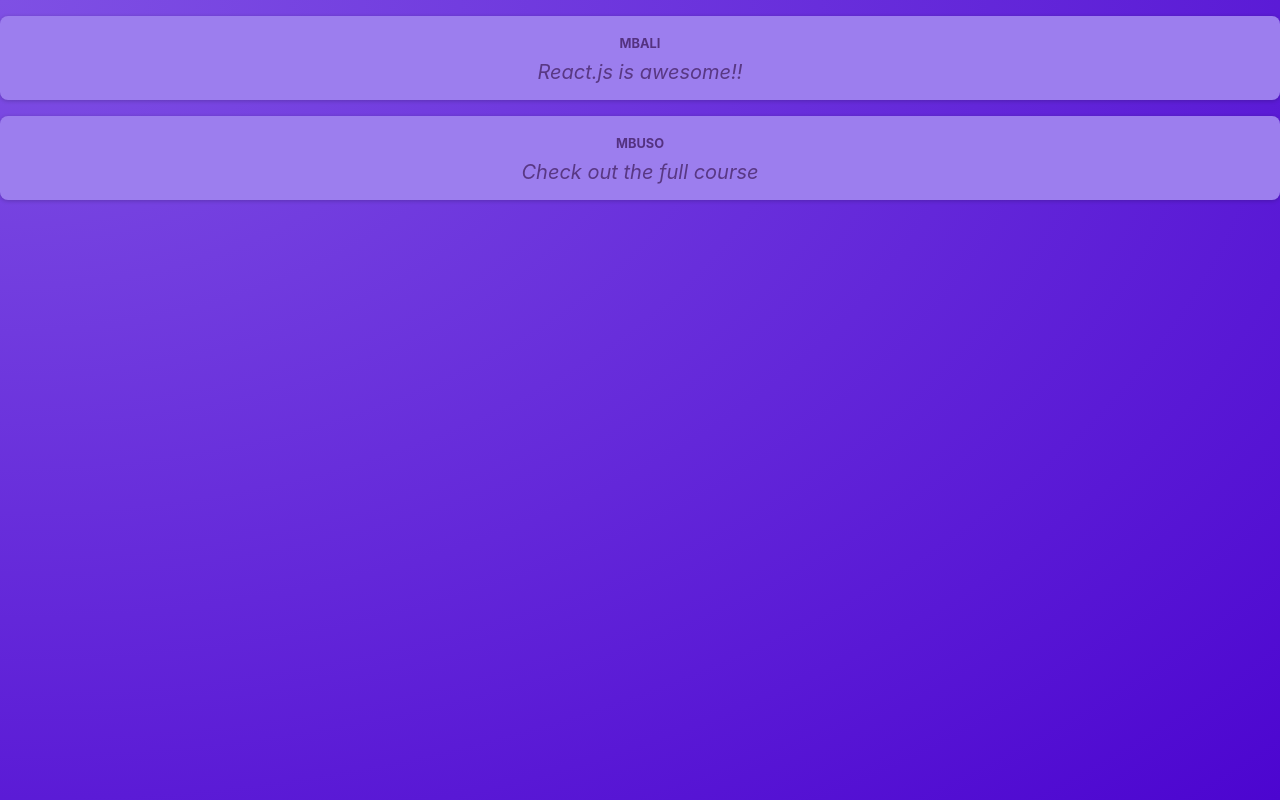
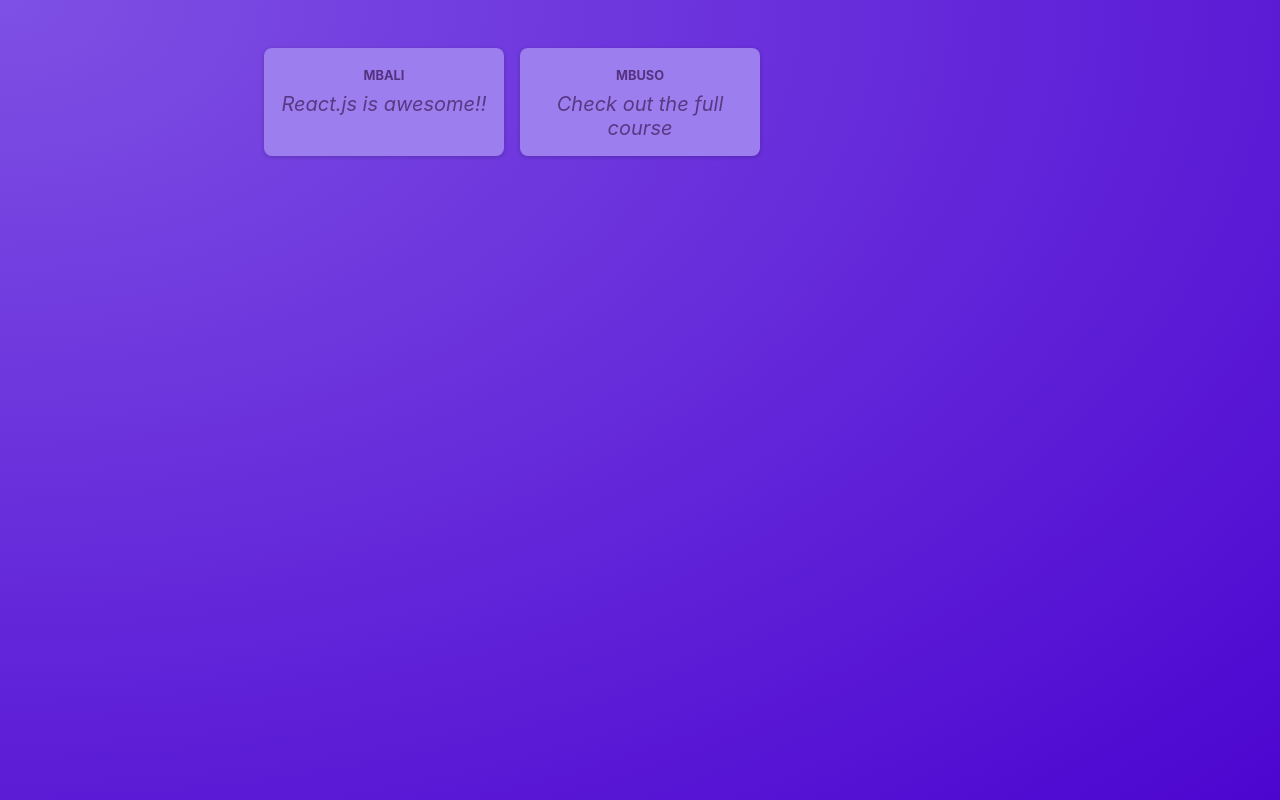
Before and after one commit to mbali-18/react-crash-course, a React (Vite) app: page / in a window 1280 px wide. Built offline with nearby package versions, Linux system fonts and the light colour scheme; the HTML template or start-up script is replaced by a standard one.

Commit message:
Exersise & Another Component

```diff
--- a/src/App.jsx
+++ b/src/App.jsx
@@ -1,10 +1,9 @@
-import Post from "./components/Post";
+import PostList from "./components/PostsList";
 
 function App() {
   return (
     <main>
-      <Post author="Mbali" body="React.js is awesome!!" />
-      <Post author="Mbuso" body="Check out the full course" />
+      <PostList />
     </main>
   );
 }
--- a/src/components/Post.jsx
+++ b/src/components/Post.jsx
@@ -2,10 +2,10 @@
 
 function Post(props) {
   return (
-    <div className={classes.post}>
+    <li className={classes.post}>
       <p className={classes.author}>{props.author}</p>
       <p className={classes.text}>{props.body}</p>
-    </div>
+    </li>
   );
 }
 
--- /dev/null
+++ b/src/components/PostsList.jsx
@@ -0,0 +1,13 @@
+import Post from "./Post";
+import classes from "./PostsList.module.css";
+
+function PostList() {
+  return (
+    <ul className={classes.posts}>
+      <Post author="Mbali" body="React.js is awesome!!" />
+      <Post author="Mbuso" body="Check out the full course" />
+    </ul>
+  );
+}
+
+export default PostList;
--- /dev/null
+++ b/src/components/PostsList.module.css
@@ -0,0 +1,10 @@
+.posts {
+    list-style: none;
+    max-width: 50rem;
+    margin: 1rem auto;
+    padding: 1rem 0;
+    display: grid;
+    gap: 1rem;
+    grid-template-columns: repeat(3, 30%);
+    justify-content: center;
+  }
```
